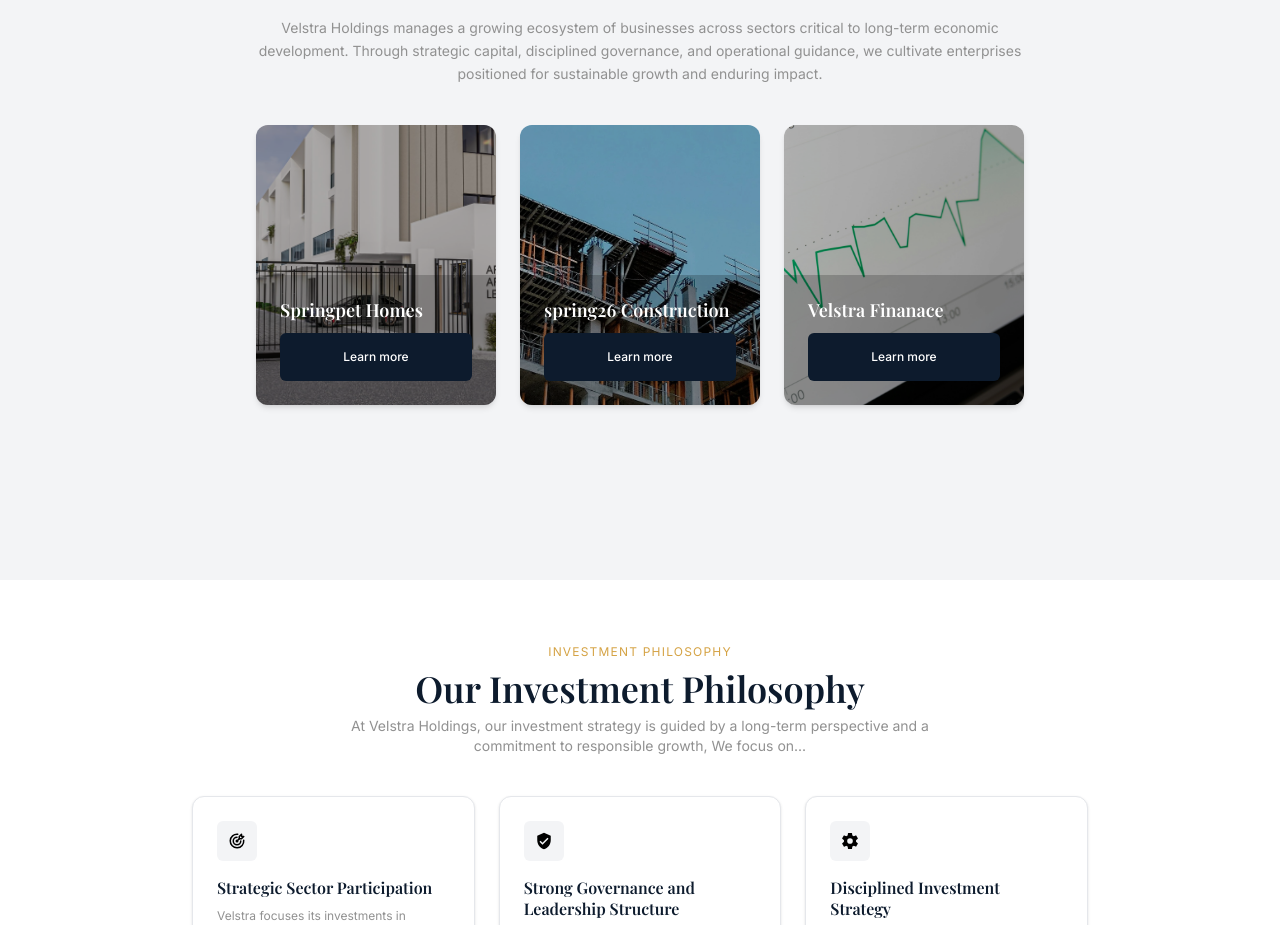
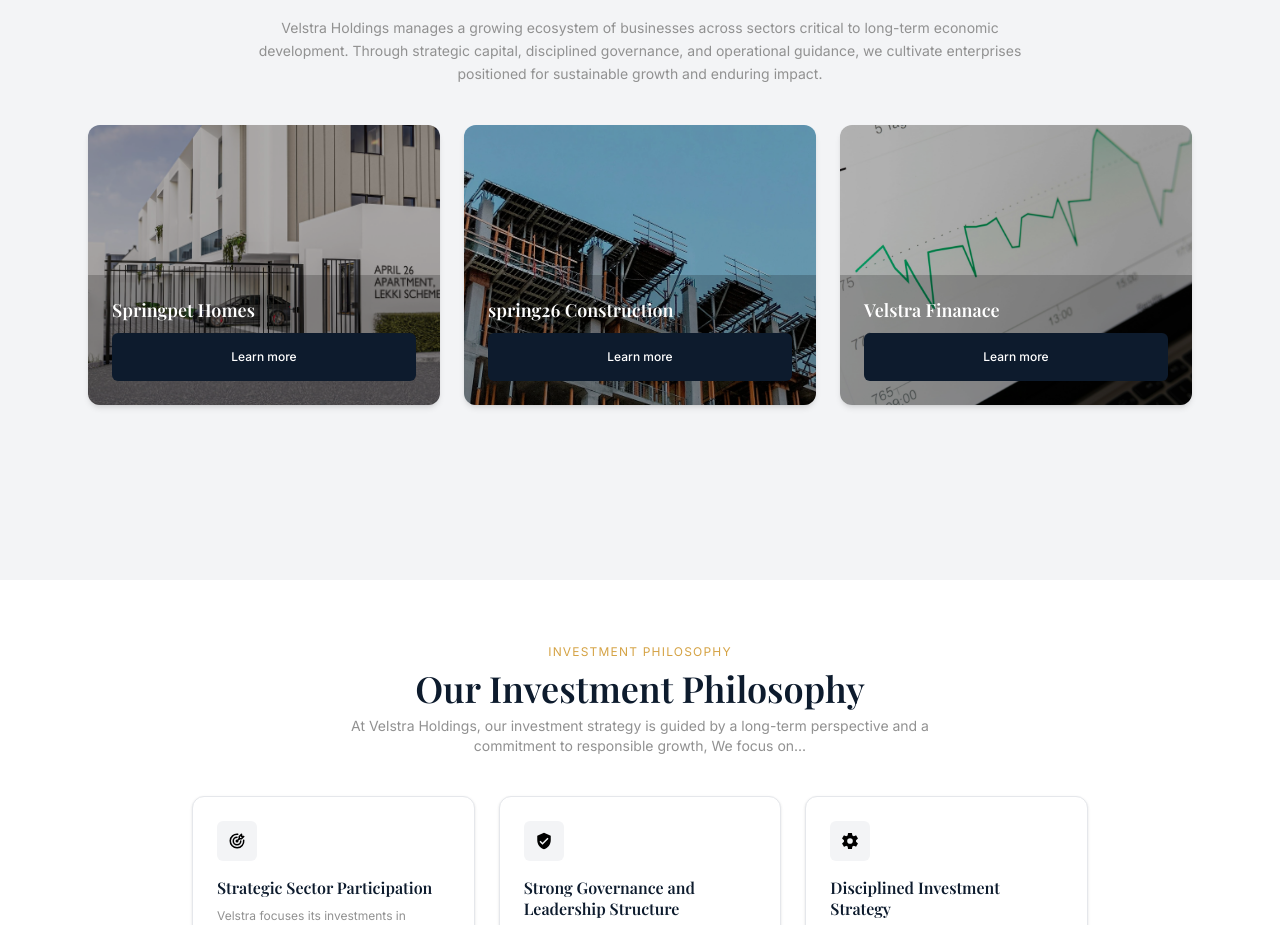
Before and after one commit to springpetSoftwares/Vestra.com, a React (Vite) app: page / in a window 1280 px wide. Shown: the part 2620-3545 px from the top of the page. Built offline with nearby package versions, Linux system fonts and the light colour scheme; a web font is replaced by a local one.

Commit message:
Portfolio....

```diff
--- a/src/pages/Home/portfolio.tsx
+++ b/src/pages/Home/portfolio.tsx
@@ -64,7 +64,7 @@
         </div>
 
       <div className="bg-gray-100 py-10 px-6 relative justify-center items-center">
-      <div className="max-w-3xl text-center mx-auto grid grid-cols-1 sm:grid-cols-2 md:grid-cols-3 gap-6">
+      <div className="max-w-6xl text-center mx-auto grid grid-cols-1 sm:grid-cols-2 md:grid-cols-3 gap-6">
         {cards.map((card) => (
           <div
             key={card.id}
```
